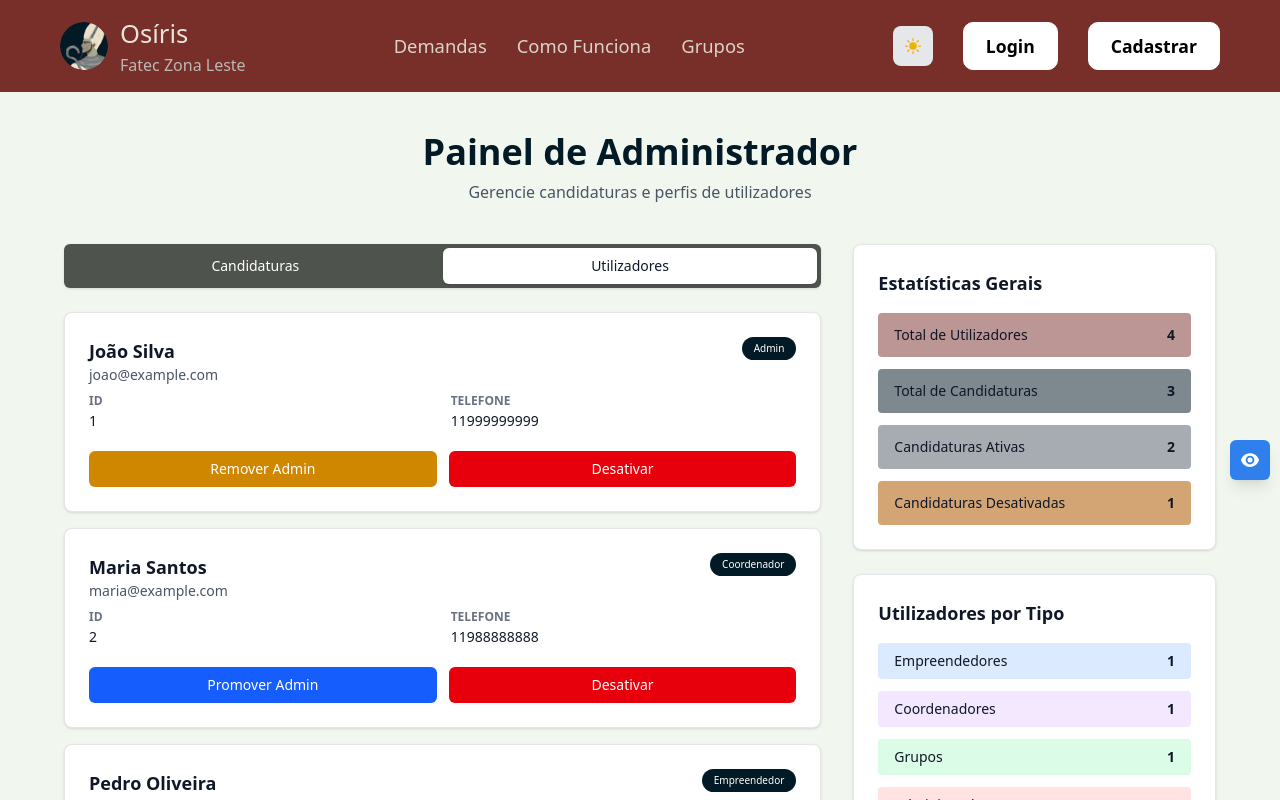
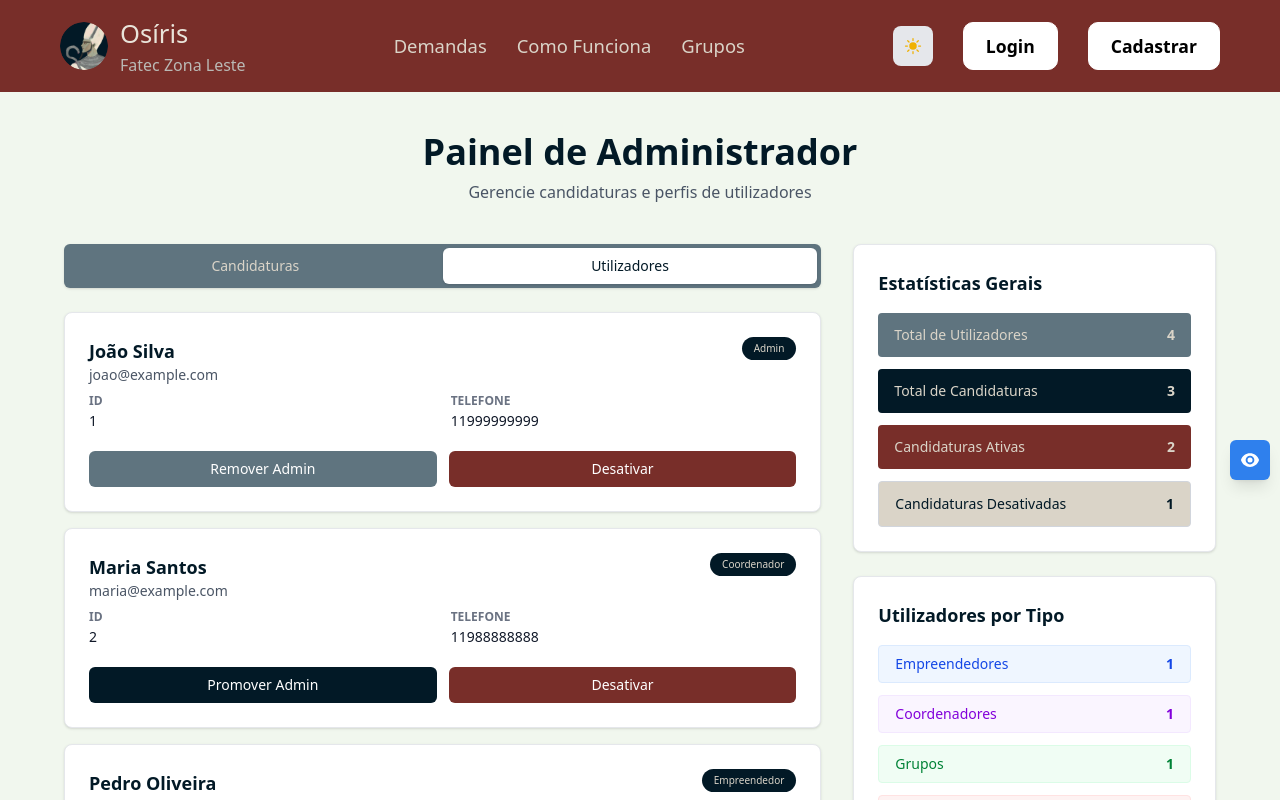
Before and after one commit to Infinito-1/osiris-react, a React (Vite) app: page /admin in a window 1280 px wide. Both pictures are taken after a click on the button "Utilizadores". Shown: the top 800 px of the page. Built offline with nearby package versions, Linux system fonts and the light colour scheme.

Commit message:
arrumei as cores mas falta arrumar detalhes do dashboard no tema escuro

```diff
--- a/src/pages/admin/DashboardAdmin.tsx
+++ b/src/pages/admin/DashboardAdmin.tsx
@@ -1,9 +1,6 @@
 import React, { useState, useEffect } from "react";
 import { useNavigate } from "react-router-dom";
 
-// --- Componentes de UI - Genéricos ---
-
-// Badge de Status
 const StatusBadge = ({ text, status }: { text: string; status?: string }) => {
   const getStatusColor = (s?: string) => {
     switch (s?.toLowerCase()) {
@@ -29,14 +26,11 @@ const StatusBadge = ({ text, status }: { text: string; status?: string }) => {
   );
 };
 
-// Tag para categorias
 const Tag = ({ text }: { text: string }) => (
-  <span className="bg-[#021926] text-white text-[10px] px-3 py-1 rounded-full font-medium">
+  <span className="bg-[#021926] text-[#DAD4C8] text-[10px] px-3 py-1 rounded-full font-medium">
     {text}
   </span>
 );
-
-// --- Abas de Navegação ---
 
 const TabsNavegacao = ({
   abaAtiva,
@@ -46,12 +40,12 @@ const TabsNavegacao = ({
   setAbaAtiva: (aba: "candidaturas" | "usuarios") => void;
 }) => {
   return (
-    <div className="flex w-full bg-[#4f534e] rounded-md p-1 shadow-sm">
+    <div className="flex w-full bg-[#5F747F] rounded-md p-1 shadow-sm">
       <button
         className={`flex-1 py-2 rounded-md font-medium text-sm transition-all ${
           abaAtiva === "candidaturas"
-            ? "bg-white text-gray-900 shadow-sm"
-            : "text-white hover:bg-white/10"
+            ? "bg-white text-[#021926] shadow-sm"
+            : "text-[#DAD4C8] hover:bg-white/10"
         }`}
         onClick={() => setAbaAtiva("candidaturas")}
       >
@@ -61,8 +55,8 @@ const TabsNavegacao = ({
       <button
         className={`flex-1 py-2 rounded-md font-medium text-sm transition-all ${
           abaAtiva === "usuarios"
-            ? "bg-white text-gray-900 shadow-sm"
-            : "text-white hover:bg-white/10"
+            ? "bg-white text-[#021926] shadow-sm"
+            : "text-[#DAD4C8] hover:bg-white/10"
         }`}
         onClick={() => setAbaAtiva("usuarios")}
       >
@@ -71,8 +65,6 @@ const TabsNavegacao = ({
     </div>
   );
 };
-
-// --- Cards de Candidaturas ---
 
 const CardCandidatura = ({
   candidatura,
@@ -87,10 +79,10 @@ const CardCandidatura = ({
 
   return (
     <div className="bg-white border border-gray-200 rounded-lg p-6 shadow-sm mb-4 hover:border-gray-300 transition-colors">
-      {/* Cabeçalho do Card */}
+
       <div className="flex justify-between items-start mb-2">
         <div>
-          <h3 className="text-lg font-bold text-gray-900">
+          <h3 className="text-lg font-bold text-[#021926]">
             {candidatura.demanda?.demStrNome || "Demanda sem nome"}
           </h3>
           <p className="text-gray-600 text-sm">
@@ -100,7 +92,6 @@ const CardCandidatura = ({
         <StatusBadge text={candidatura.canStrStatus} status={candidatura.canStrStatus} />
       </div>
 
-      {/* Informações */}
       <div className="grid grid-cols-2 gap-4 mb-5">
         <div>
           <p className="text-gray-500 text-xs uppercase font-semibold mb-0.5">
@@ -130,11 +121,10 @@ const CardCandidatura = ({
         </div>
       </div>
 
-      {/* Botões de Ação */}
       <div className="flex gap-3">
         {isAtiva ? (
           <button
-            className="flex-1 bg-red-600 hover:bg-red-700 text-white py-2 rounded-md font-medium text-sm transition-colors"
+            className="flex-1 bg-[#782E29] hover:bg-[#3D1310] text-white py-2 rounded-md font-medium text-sm transition-colors"
             onClick={() => onDesativar(candidatura.canIntId)}
           >
             Desativar
@@ -152,8 +142,6 @@ const CardCandidatura = ({
   );
 };
 
-// --- Cards de Utilizadores ---
-
 const CardUsuario = ({
   usuario,
   onPromover,
@@ -169,10 +157,10 @@ const CardUsuario = ({
 
   return (
     <div className="bg-white border border-gray-200 rounded-lg p-6 shadow-sm mb-4 hover:border-gray-300 transition-colors">
-      {/* Cabeçalho */}
+
       <div className="flex justify-between items-start mb-2">
         <div>
-          <h3 className="text-lg font-bold text-gray-900">
+          <h3 className="text-lg font-bold text-[#021926]">
             {usuario.usuStrNome}
           </h3>
           <p className="text-gray-600 text-sm">{usuario.usuStrEmail}</p>
@@ -180,7 +168,6 @@ const CardUsuario = ({
         <Tag text={usuario.usuStrTipo} />
       </div>
 
-      {/* Informações */}
       <div className="grid grid-cols-2 gap-4 mb-5">
         <div>
           <p className="text-gray-500 text-xs uppercase font-semibold mb-0.5">
@@ -199,18 +186,17 @@ const CardUsuario = ({
         </div>
       </div>
 
-      {/* Botões de Ação */}
       <div className="flex gap-3">
         {isAdmin ? (
           <button
-            className="flex-1 bg-yellow-600 hover:bg-yellow-700 text-white py-2 rounded-md font-medium text-sm transition-colors"
+            className="flex-1 bg-[#5F747F] hover:bg-[#354046] text-white py-2 rounded-md font-medium text-sm transition-colors"
             onClick={() => onRemoverAdmin(usuario.usuIntId)}
           >
             Remover Admin
           </button>
         ) : (
           <button
-            className="flex-1 bg-blue-600 hover:bg-blue-700 text-white py-2 rounded-md font-medium text-sm transition-colors"
+            className="flex-1 bg-[#021926] hover:bg-black text-white py-2 rounded-md font-medium text-sm transition-colors"
             onClick={() => onPromover(usuario.usuIntId)}
           >
             Promover Admin
@@ -218,7 +204,7 @@ const CardUsuario = ({
         )}
 
         <button
-          className="flex-1 bg-red-600 hover:bg-red-700 text-white py-2 rounded-md font-medium text-sm transition-colors"
+          className="flex-1 bg-[#782E29] hover:bg-[#3D1310] text-white py-2 rounded-md font-medium text-sm transition-colors"
           onClick={() => onDesativar(usuario.usuIntId)}
         >
           Desativar
@@ -228,31 +214,29 @@ const CardUsuario = ({
   );
 };
 
-// --- Sidebar Components ---
-
 const EstatisticasGerais = ({ stats }: { stats: any }) => {
   return (
     <div className="bg-white border border-gray-200 rounded-lg p-6 shadow-sm space-y-3">
-      <h3 className="text-lg font-bold text-gray-900 mb-4">
+      <h3 className="text-lg font-bold text-[#021926] mb-4">
         Estatísticas Gerais
       </h3>
 
-      <div className="w-full py-3 bg-[#BC9595] text-gray-900 rounded flex justify-between px-4 font-medium text-sm">
+      <div className="w-full py-3 bg-[#5F747F] text-[#DAD4C8] rounded flex justify-between px-4 font-medium text-sm">
         <span>Total de Utilizadores</span>
         <span className="font-bold">{stats?.totalUsuarios || 0}</span>
       </div>
 
-      <div className="w-full py-3 bg-[#7D888F] text-gray-900 rounded flex justify-between px-4 font-medium text-sm">
+      <div className="w-full py-3 bg-[#021926] text-[#DAD4C8] rounded flex justify-between px-4 font-medium text-sm">
         <span>Total de Candidaturas</span>
         <span className="font-bold">{stats?.totalCandidaturas || 0}</span>
       </div>
 
-      <div className="w-full py-3 bg-[#A6ACB1] text-gray-900 rounded flex justify-between px-4 font-medium text-sm">
+      <div className="w-full py-3 bg-[#782E29] text-[#DAD4C8] rounded flex justify-between px-4 font-medium text-sm">
         <span>Candidaturas Ativas</span>
         <span className="font-bold">{stats?.candidaturasAtivas || 0}</span>
       </div>
 
-      <div className="w-full py-3 bg-[#D4A574] text-gray-900 rounded flex justify-between px-4 font-medium text-sm">
+      <div className="w-full py-3 bg-[#DAD4C8] text-[#021926] rounded flex justify-between px-4 font-medium text-sm border border-gray-300">
         <span>Candidaturas Desativadas</span>
         <span className="font-bold">{stats?.candidaturasDesativadas || 0}</span>
       </div>
@@ -263,34 +247,32 @@ const EstatisticasGerais = ({ stats }: { stats: any }) => {
 const UtilizadoresPorTipo = ({ stats }: { stats: any }) => {
   return (
     <div className="bg-white border border-gray-200 rounded-lg p-6 shadow-sm space-y-3">
-      <h3 className="text-lg font-bold text-gray-900 mb-4">
+      <h3 className="text-lg font-bold text-[#021926] mb-4">
         Utilizadores por Tipo
       </h3>
 
-      <div className="w-full py-2 bg-blue-100 text-gray-900 rounded flex justify-between px-4 font-medium text-sm">
+      <div className="w-full py-2 bg-blue-50 text-blue-700 border border-blue-100 rounded flex justify-between px-4 font-medium text-sm">
         <span>Empreendedores</span>
         <span className="font-bold">{stats?.usuariosPorTipo?.empreendedores || 0}</span>
       </div>
 
-      <div className="w-full py-2 bg-purple-100 text-gray-900 rounded flex justify-between px-4 font-medium text-sm">
+      <div className="w-full py-2 bg-purple-50 text-purple-700 border border-purple-100 rounded flex justify-between px-4 font-medium text-sm">
         <span>Coordenadores</span>
         <span className="font-bold">{stats?.usuariosPorTipo?.coordenadores || 0}</span>
       </div>
 
-      <div className="w-full py-2 bg-green-100 text-gray-900 rounded flex justify-between px-4 font-medium text-sm">
+      <div className="w-full py-2 bg-green-50 text-green-700 border border-green-100 rounded flex justify-between px-4 font-medium text-sm">
         <span>Grupos</span>
         <span className="font-bold">{stats?.usuariosPorTipo?.grupos || 0}</span>
       </div>
 
-      <div className="w-full py-2 bg-red-100 text-gray-900 rounded flex justify-between px-4 font-medium text-sm">
+      <div className="w-full py-2 bg-red-50 text-red-700 border border-red-100 rounded flex justify-between px-4 font-medium text-sm">
         <span>Administradores</span>
         <span className="font-bold">{stats?.usuariosPorTipo?.admins || 0}</span>
       </div>
     </div>
   );
 };
-
-// --- Componente Principal ---
 
 export default function DashboardAdmin() {
   const navigate = useNavigate();
@@ -309,7 +291,6 @@ export default function DashboardAdmin() {
       try {
         setLoading(true);
 
-        // Dados mockados para demonstração
         const candidaturasMock = [
           {
             canIntId: 1,
@@ -448,7 +429,7 @@ export default function DashboardAdmin() {
   return (
     <div className="w-full min-h-screen bg-[#F1F7EE] py-10 font-sans">
       <div className="w-11/12 max-w-6xl mx-auto">
-        {/* Header */}
+
         <header className="text-center mb-10">
           <h1 className="text-3xl md:text-4xl font-semibold text-[#021926] mb-2">
             Painel de Administrador
@@ -459,14 +440,13 @@ export default function DashboardAdmin() {
         </header>
 
         <div className="grid grid-cols-1 lg:grid-cols-3 gap-8 items-start">
-          {/* COLUNA ESQUERDA */}
+
           <div className="lg:col-span-2">
             <TabsNavegacao abaAtiva={abaAtiva} setAbaAtiva={setAbaAtiva} />
 
             <div className="mt-6">
               {abaAtiva === "candidaturas" && (
                 <>
-                  {/* Filtro de Status */}
                   <div className="mb-4 flex gap-2">
                     {["Todas", "Ativa", "Desativada"].map((status) => (
                       <button
@@ -483,7 +463,6 @@ export default function DashboardAdmin() {
                     ))}
                   </div>
 
-                  {/* Cards de Candidaturas */}
                   {candidaturasFiltradas.length > 0 ? (
                     candidaturasFiltradas.map((candidatura) => (
                       <CardCandidatura
@@ -503,7 +482,6 @@ export default function DashboardAdmin() {
 
               {abaAtiva === "usuarios" && (
                 <>
-                  {/* Cards de Utilizadores */}
                   {usuarios.length > 0 ? (
                     usuarios.map((usuario) => (
                       <CardUsuario
@@ -524,7 +502,6 @@ export default function DashboardAdmin() {
             </div>
           </div>
 
-          {/* COLUNA DIREITA */}
           <div className="space-y-6">
             <EstatisticasGerais stats={stats} />
             <UtilizadoresPorTipo stats={stats} />
```
